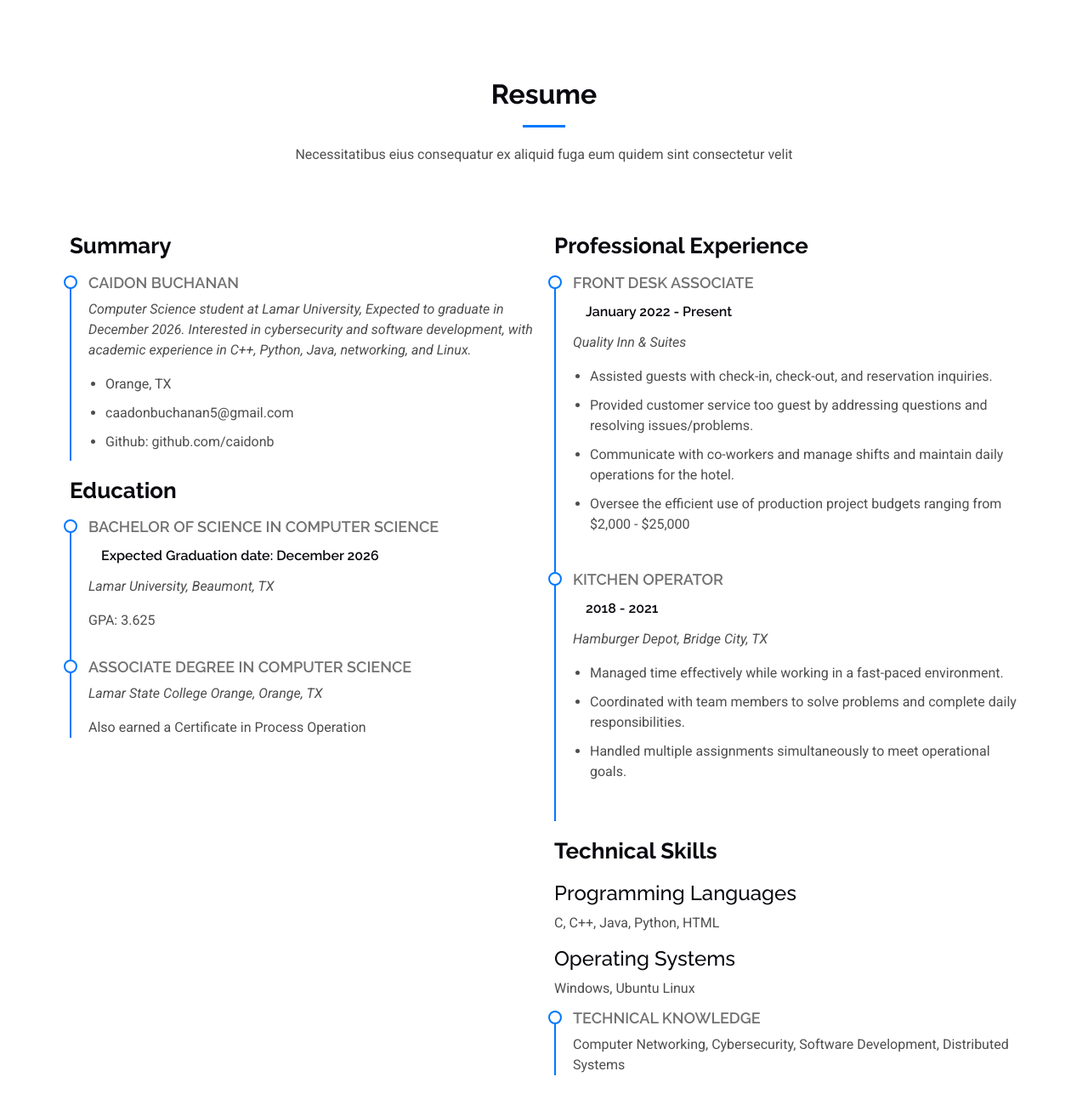
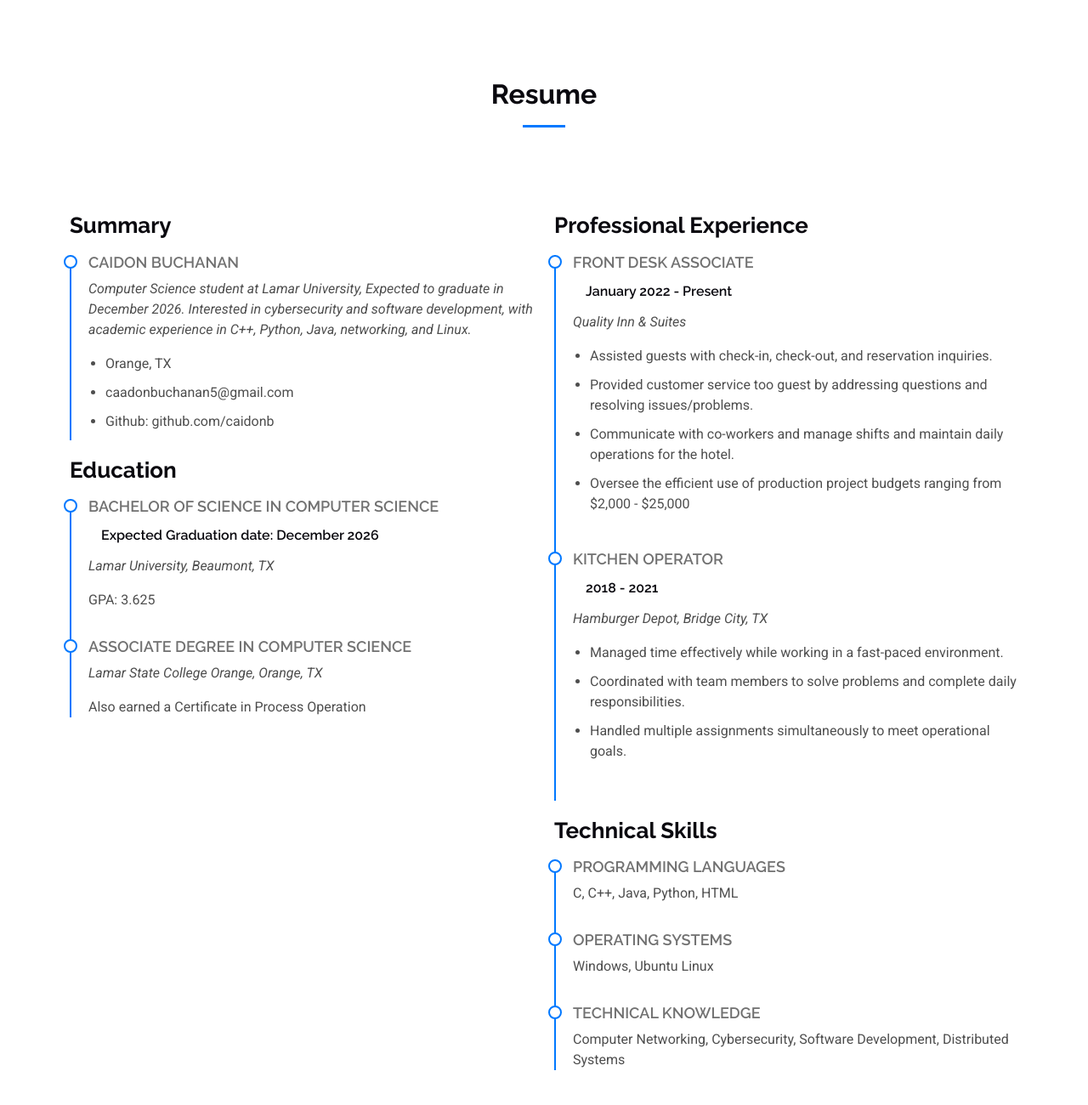
Before and after one commit to CaidonB/github-portfolio, a plain HTML site: page index.html in a window 1280 px wide. Shown: the part 1880-3180 px from the top of the page at 85% size. Drawn offline with Linux system fonts and the light colour scheme.

Commit message:
Fixed resume-item typo

```diff
--- a/index.html
+++ b/index.html
@@ -185,7 +185,6 @@
       <!-- Section Title -->
       <div class="container section-title" data-aos="fade-up">
         <h2>Resume</h2>
-        <p>Necessitatibus eius consequatur ex aliquid fuga eum quidem sint consectetur velit</p>
       </div><!-- End Section Title -->
 
       <div class="container">
@@ -252,12 +251,12 @@
             <!-- Technical Skills here -->
             <h3 class="resume-title">Technical Skills</h3>
 
-            <div class="resume item">
+            <div class="resume-item">
               <h4>Programming Languages</h4>
               <p>C, C++, Java, Python, HTML</p>
             </div><!-- End Resume Item -->
 
-            <div class="resume item">
+            <div class="resume-item">
               <h4>Operating Systems</h4>
               <p>Windows, Ubuntu Linux</p>
             </div><!-- End Resume Item -->
```
